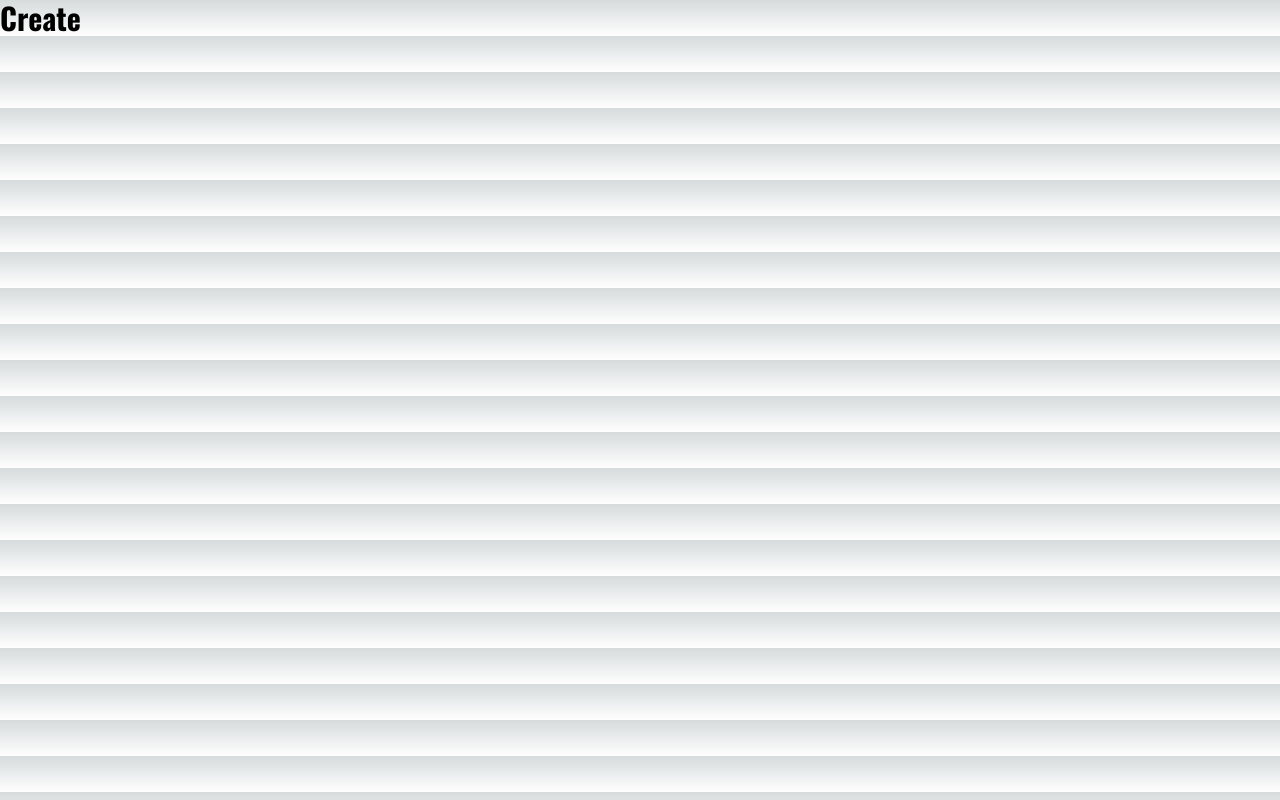
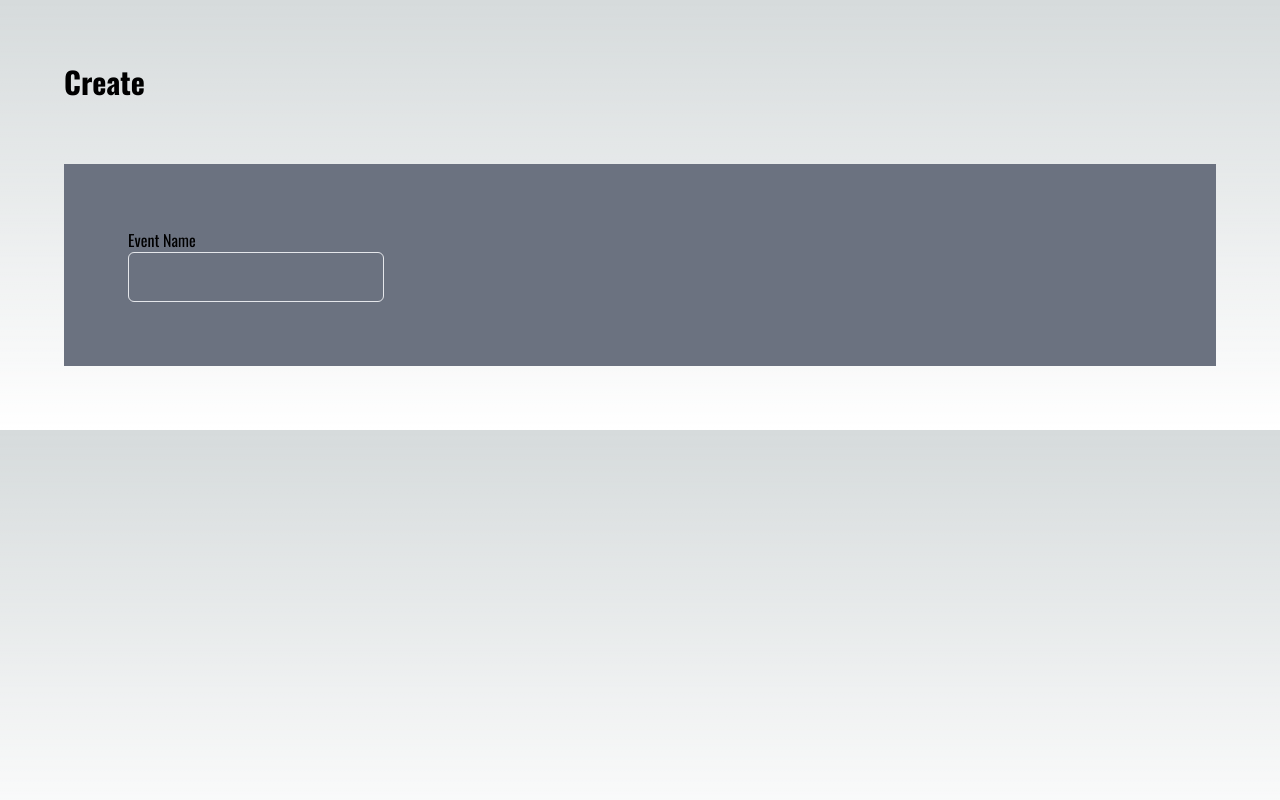
Before and after one commit to shashankreddybanda/WaitList, a Next.js app: page /create in a window 1280 px wide. Built offline with nearby package versions, Linux system fonts and the light colour scheme.

Commit message:
"baseURL"

```diff
--- a/app/create/page.tsx
+++ b/app/create/page.tsx
@@ -1,5 +1,17 @@
 export default function Create(){
     return (
-        <div className="font-bold text-3xl">Create</div>
+        <div className="p-16 flex flex-col gap-16">
+            <div className="font-bold text-3xl">Create</div>
+            <div className="bg-gray-500 p-16 gap-8">
+                <form action="submit">
+                    <div>
+                        <label htmlFor="name">Event Name</label>
+                        <div>
+                            <input type="text" className="w-64 text-white p-3 rounded-md border border-white-500 bg-transparent focus:border-black text-md"/>
+                        </div>
+                    </div>
+                </form>
+            </div>
+        </div>
     )
 }
--- a/app/globals.css
+++ b/app/globals.css
@@ -25,3 +25,7 @@ body {
     )
     rgb(var(--background-start-rgb));
 }
+
+textarea:focus, input:focus{
+  outline: none;
+}
--- a/app/page.tsx
+++ b/app/page.tsx
@@ -14,10 +14,10 @@ export default function Home() {
     return (
       <div className="flex items-center justify-center h-screen w-screen content-center ">
         <div className="flex flex-col gap-8 items-center">
-          <p>Create Event</p>
+          <p className=" text-6xl">Create an Event</p>
           <div className="flex gap-8">
-          <a href="/create" className=" border-2 px-8 py-4 min-w-fit hover:bg-gray-800 active:border-4">Create Event</a>
-          <a href="/api/auth/logout" className=" border-2 px-8 py-4 w-min hover:bg-gray-800 active:border-4">Logout</a>
+          <Link href="/create" className=" border-2 px-8 py-2 min-w-fit hover:bg-gray-800 active:border-4">Create</Link>
+          <Link href="/api/auth/logout" className=" border-2 px-8 py-2 w-min hover:bg-gray-800 active:border-4">Logout</Link>
           </div>
         </div>
       </div>
```
Also changed, not shown: 1 other file (tests, documents, lock files or other folders).
